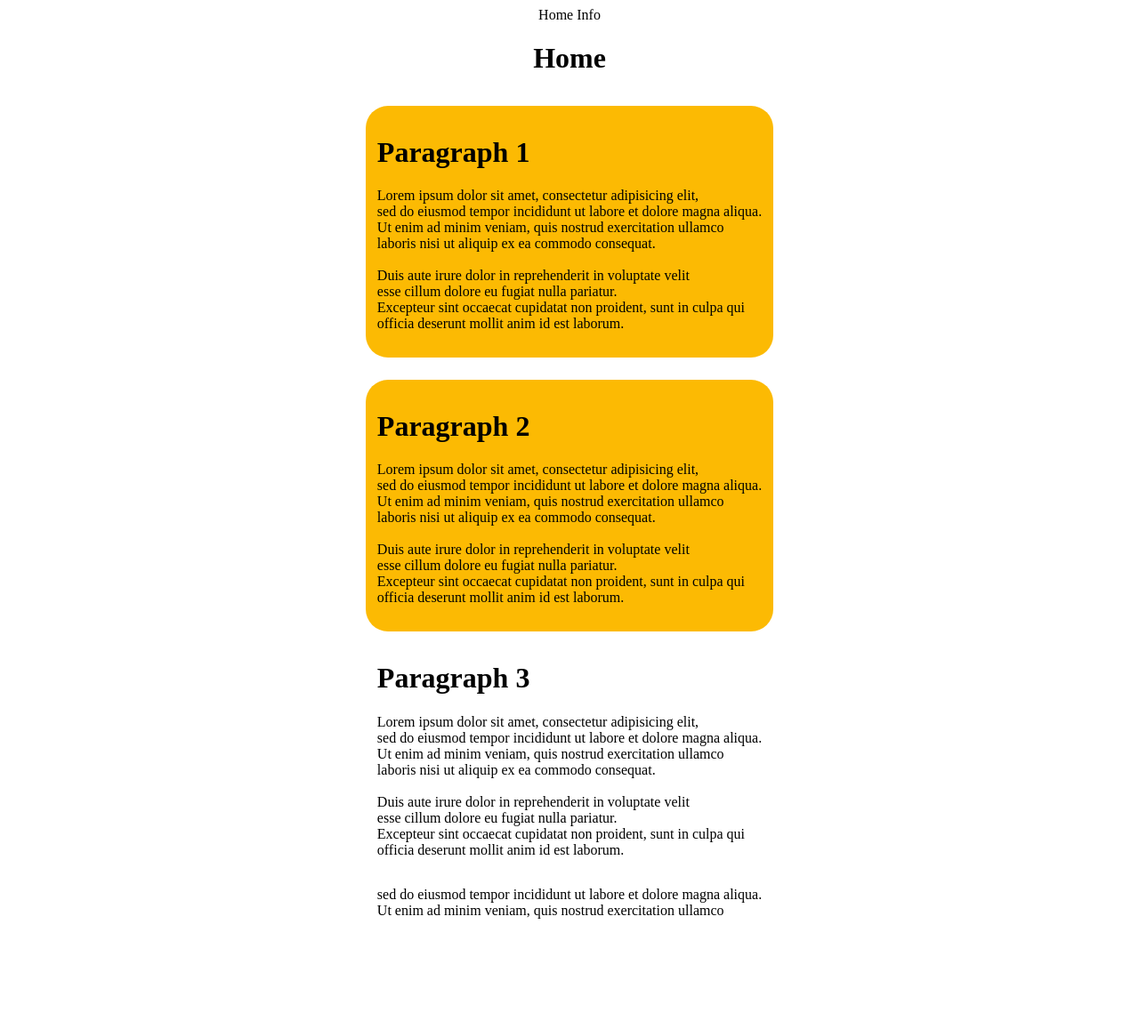
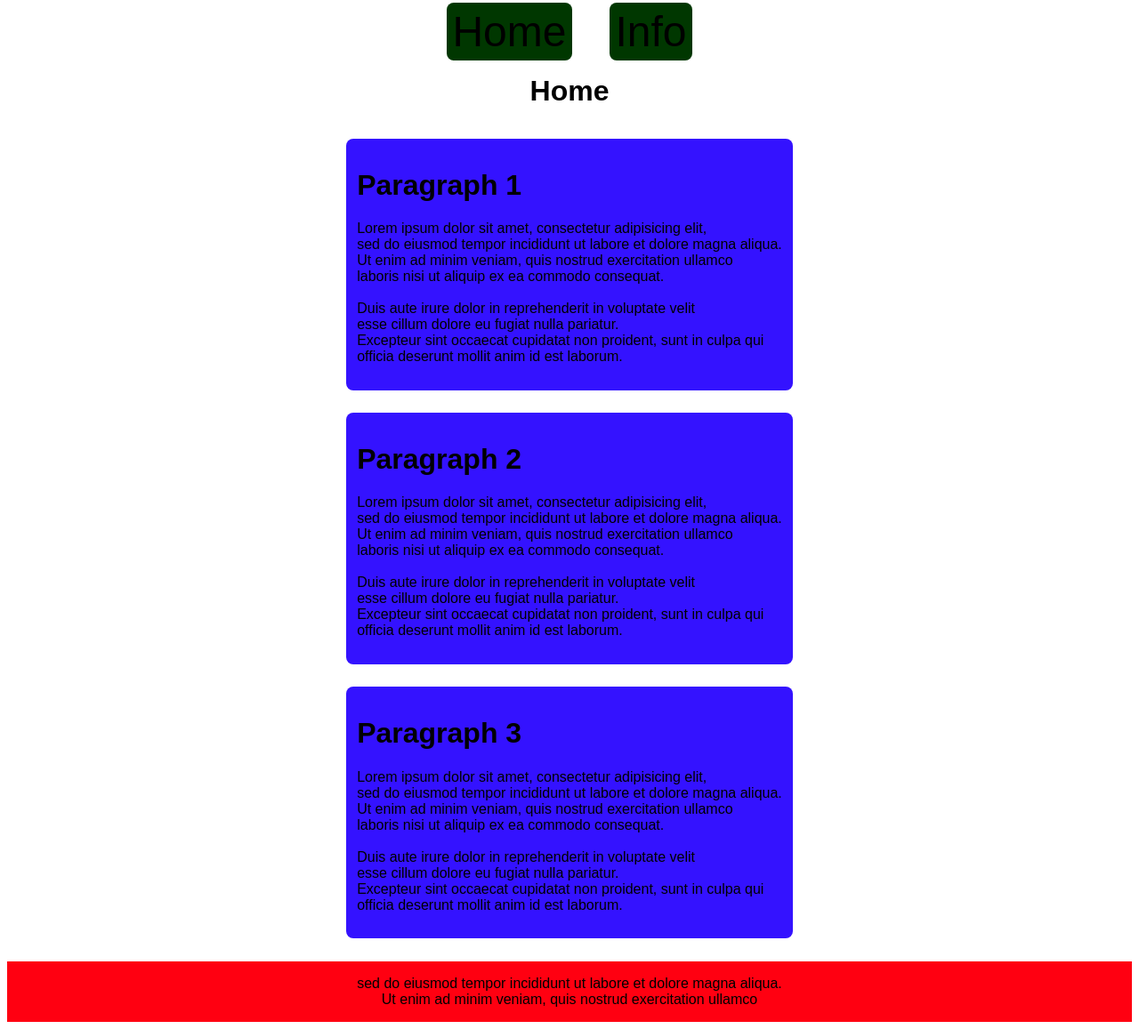
Before and after one commit to kirbs-btw/template_website, a plain HTML site: page index.html in a window 1280 px wide. Shown: the whole page at 89% size. Before the commit the page ends 1057 px from the top, so only its background shows below. Drawn offline with Linux system fonts and the light colour scheme.

Commit message:
Add files via upload

```diff
--- a/css/main.css
+++ b/css/main.css
@@ -1,25 +1,39 @@
 body{
   display: flex;
+  flex-direction: column;
   align-items: center;
-  justify-content: space-around;
-  flex-direction: column;
-
+  flex-wrap: nowrap;
+  font-family: arial;
 }
 
-a{
+#nav_bar{
+  width: 50%;
+  text-align: center;
+}
+
+.bar_item{
   color: #000000;
   text-decoration: none;
+  font-size: 300%;
+  /*deleting the normal styling*/
 
+  margin: 3%;
+
+  padding: 1%;
+  background-color: #003700;
+  border-radius: 1vh;
 }
 
-.p1, .p2{
-  background-color: #fcba03;
-  border-radius: 25px;
+.p1, .p2, .p3{
+  background-color: #3412ff;
+  border-radius: 1vh;
+  margin: 1%;
   padding: 1%;
-  margin: 1%;
 }
 
-#bar > a{
-  font-size: 300%;
-
+#footer{
+  margin-top: 1%;
+  width: 100%;
+  background-color: #ff0011;
+  text-align: center;
 }
```
